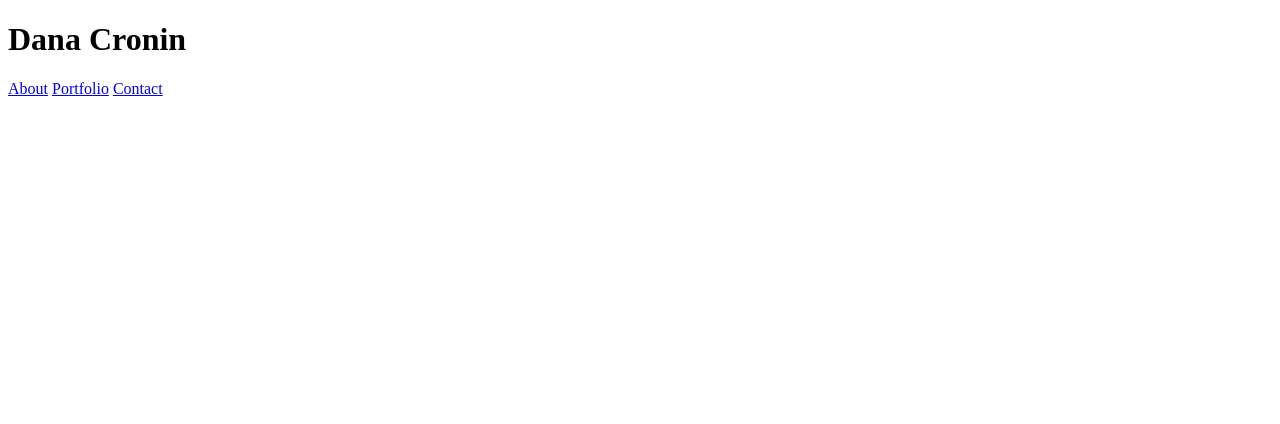
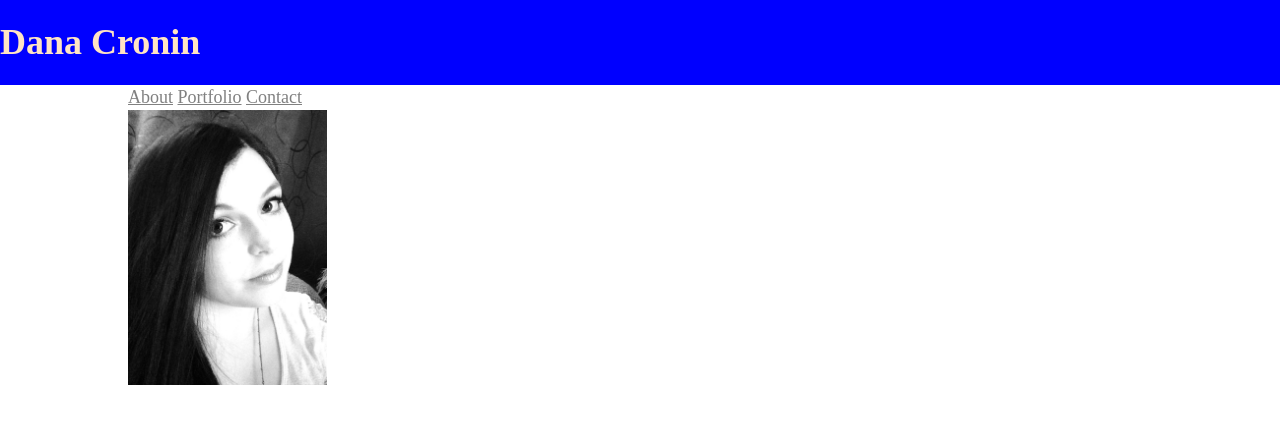
Before and after one commit to DECronin/Basic-Portfolio, a plain HTML site: page index.html in a window 1280 px wide. Drawn offline with Linux system fonts and the light colour scheme.

Commit message:
this is where I am after following most of the lesson 1.2 video but will be remodified towards actual assignment specifications as progressed

```diff
--- a/assets/css/style.css
+++ b/assets/css/style.css
@@ -0,0 +1,42 @@
+
+body{
+    background-color: white;
+    margin: 0%;
+    padding: 0%;
+    font-family: ;
+    font-size: 18px;
+    line-height: 25px;
+
+}
+
+h1{
+    color: bisque;
+    background-color: blue;
+    margin: 0%;
+    padding-top: 30px;
+    padding-bottom: 30px;
+    font-size: ;
+}
+
+a{
+    color:grey;
+    background-color: white;
+    font-size: ;
+}
+
+.container{
+    width: 1024px;
+    margin: 0 auto;
+
+}
+
+#main-bio{
+    width: 70%;
+}
+#contact-info{
+    width: 30%;
+}
+#bio-image{
+    float: left;
+    margin-right: 15px;
+}
--- a/index.html
+++ b/index.html
@@ -1,12 +1,20 @@
 <!DOCTYPE html>
 <html lang="en">
     <head>
+        <link rel="stylesheet" type="text/css" href="assets/css/style.css"> <!--needs very revised as we progress-->
+        <title></title>
 
     </head>
     <body>
-        <h1>Dana Cronin</h1>
-        <a href="C:/Users/Dana/BootCamp/Basic-Portfolio/index.html">About</a>
-        <a href="C:/Users/Dana/BootCamp/Basic-Portfolio/portfolio.html">Portfolio</a>
-        <a href="C:/Users/Dana/BootCamp/Basic-Portfolio/contact.html">Contact</a>
+        <header>
+            <h1>Dana Cronin</h1>
+        </header>
+        <div class="container">
+            <a href="index.html">About</a>
+            <a href="portfolio.html">Portfolio</a> <!--will move links once layout is more structured-->
+            <a href="contact.html">Contact</a>
+            <br />
+            <img src="assets/images/image.jpeg" alt="my-face" height="275px"> <!--will move picture once layout is more structured-->
+        </div>
     </body>
 </html>
```
Also changed, not shown: contact.html (+1 -0 lines), portfolio.html (+1 -0 lines).
